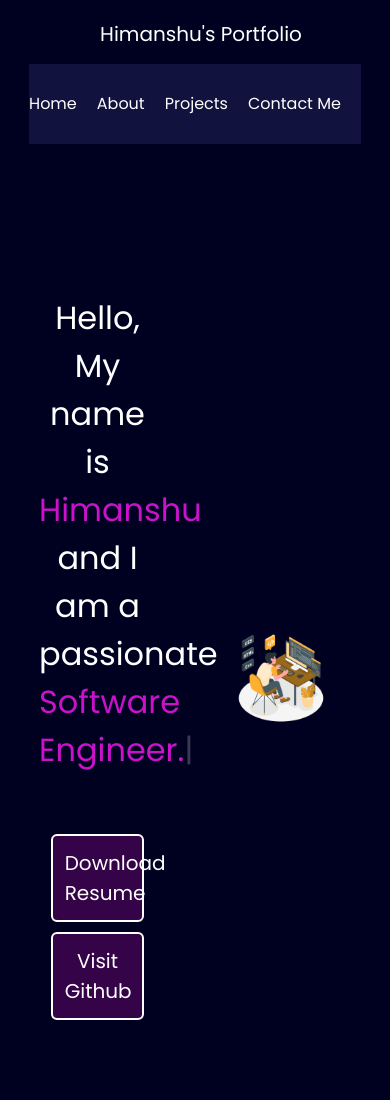
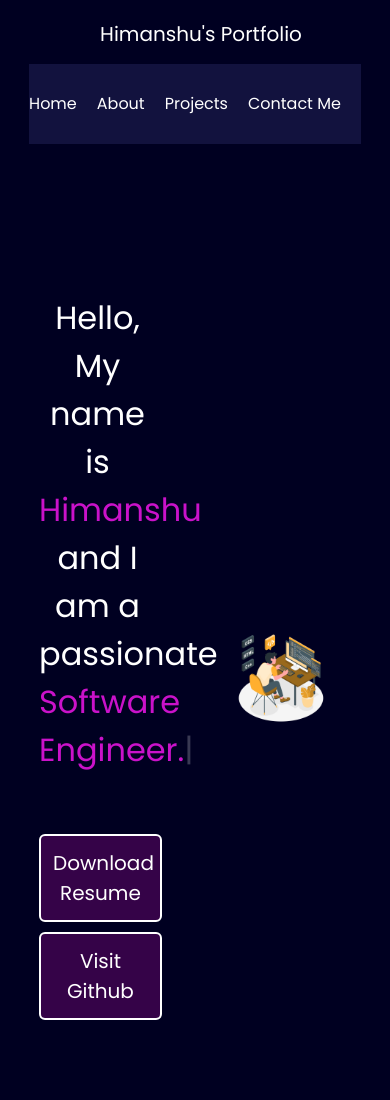
Before and after one commit to himanshusaxena09/My-Portfolio-Project-, a plain HTML site: page index.html in a window 390 px wide. Shown: the top 1100 px of the page. Drawn offline with nearby package versions, Linux system fonts and the light colour scheme; a web font is replaced by a local one.

Commit message:
Update responsive.css

```diff
--- a/responsive.css
+++ b/responsive.css
@@ -61,7 +61,7 @@
     .btn {
         display: block;
         margin: 10px auto;
-        width: 80%;
+        width: 105%;
     }
 
     .box {
```
